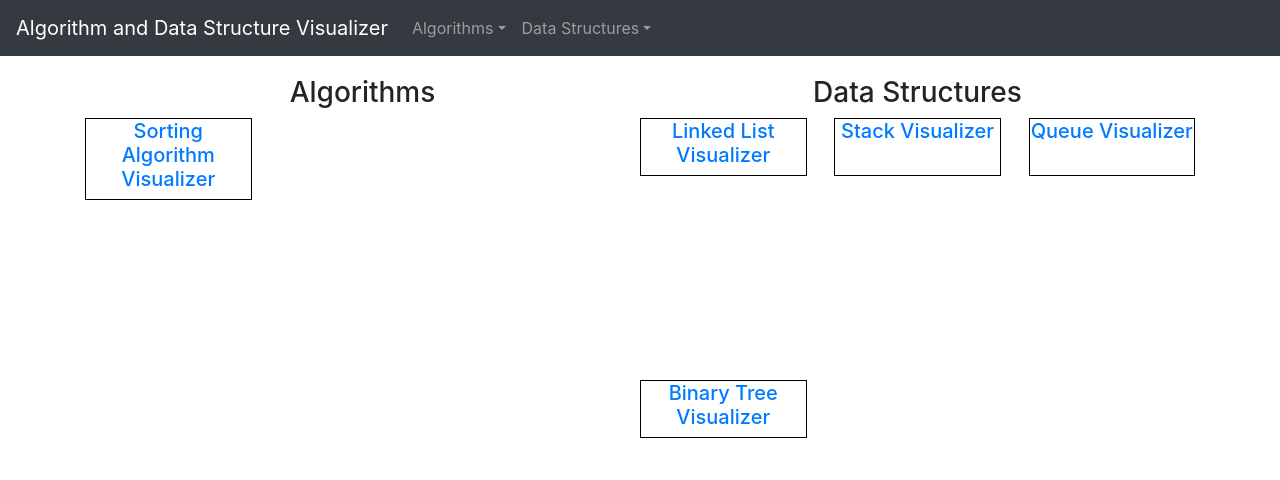
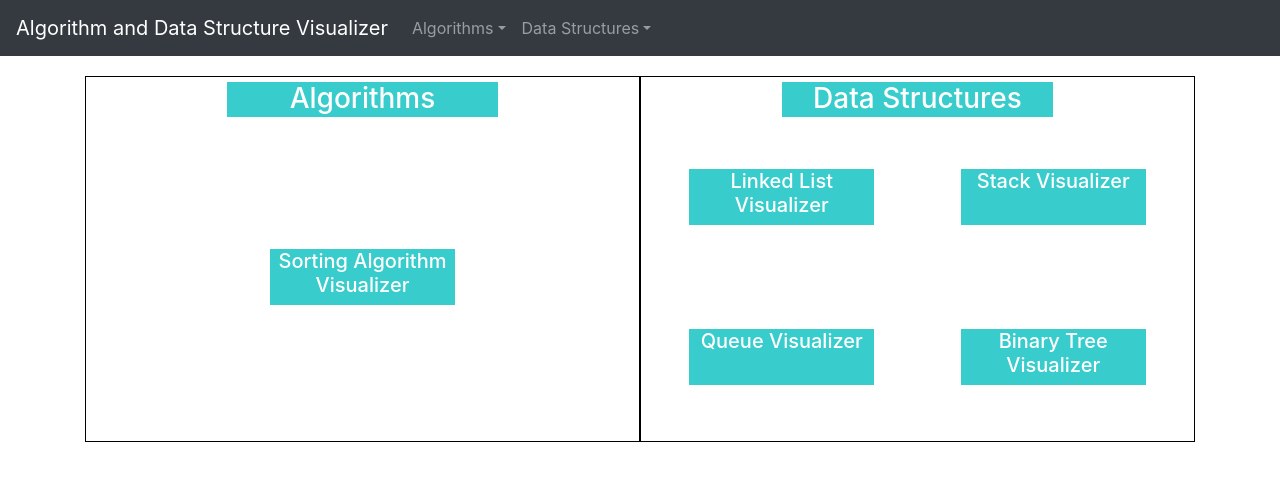
Before and after one commit to matt-hendrick/Algorithm-Data-Structure-Visualizer, a React (Create React App) app: page / in a window 1280 px wide. Shown: the top 480 px of the page. Built offline with nearby package versions, Linux system fonts and the light colour scheme.

Commit message:
Style: Continue to improve home styling

```diff
--- a/src/components/HomeCard/HomeCard.js
+++ b/src/components/HomeCard/HomeCard.js
@@ -4,14 +4,16 @@ function HomeCard(props) {
   return (
     <div
       style={{
-        border: '1px solid black',
-        width: '30%',
+        width: '34%',
         textAlign: 'center',
-        textDecoration: 'none',
+        backgroundColor: '#39cccc',
+        color: '#fff',
       }}
     >
       <h5>
-        <a href={props.link}>{props.header}</a>
+        <a href={props.link} style={{ color: '#fff' }}>
+          {props.header}
+        </a>
       </h5>
     </div>
   );
--- a/src/containers/Home/Home.js
+++ b/src/containers/Home/Home.js
@@ -6,15 +6,25 @@ import HomeCard from '../../components/HomeCard/HomeCard';
 function Home() {
   return (
     <div style={{ display: 'flex', textAlign: 'center' }}>
-      <div style={{ width: '50%' }}>
-        <h3>Algorithms</h3>
+      <div style={{ width: '50%', border: '1px solid black', padding: '5px' }}>
+        <h3
+          style={{
+            backgroundColor: '#39cccc',
+            color: '#fff',
+            width: '50%',
+            height: '10%',
+            margin: 'auto',
+          }}
+        >
+          Algorithms
+        </h3>
         <div
           style={{
             display: 'flex',
             // flexDirection: 'row',
             flexWrap: 'wrap',
-            justifyContent: 'space-between',
-            alignContent: 'space-between',
+            justifyContent: 'space-around',
+            alignContent: 'space-around',
             height: '40vh',
           }}
         >
@@ -22,15 +32,25 @@ function Home() {
         </div>
       </div>
 
-      <div style={{ width: '50%' }}>
-        <h3>Data Structures</h3>
+      <div style={{ width: '50%', border: '1px solid black', padding: '5px' }}>
+        <h3
+          style={{
+            backgroundColor: '#39cccc',
+            color: '#fff',
+            width: '50%',
+            height: '10%',
+            margin: 'auto',
+          }}
+        >
+          Data Structures
+        </h3>
         <div
           style={{
             display: 'flex',
             flexDirection: 'row',
             flexWrap: 'wrap',
-            justifyContent: 'space-between',
-            alignContent: 'space-between',
+            justifyContent: 'space-around',
+            alignContent: 'space-around',
             height: '40vh',
           }}
         >
```
